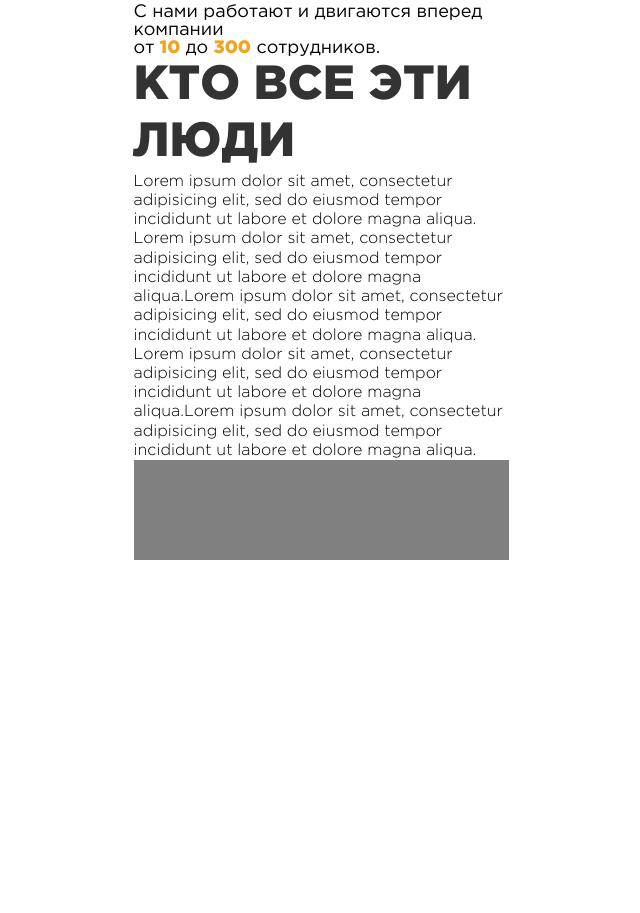
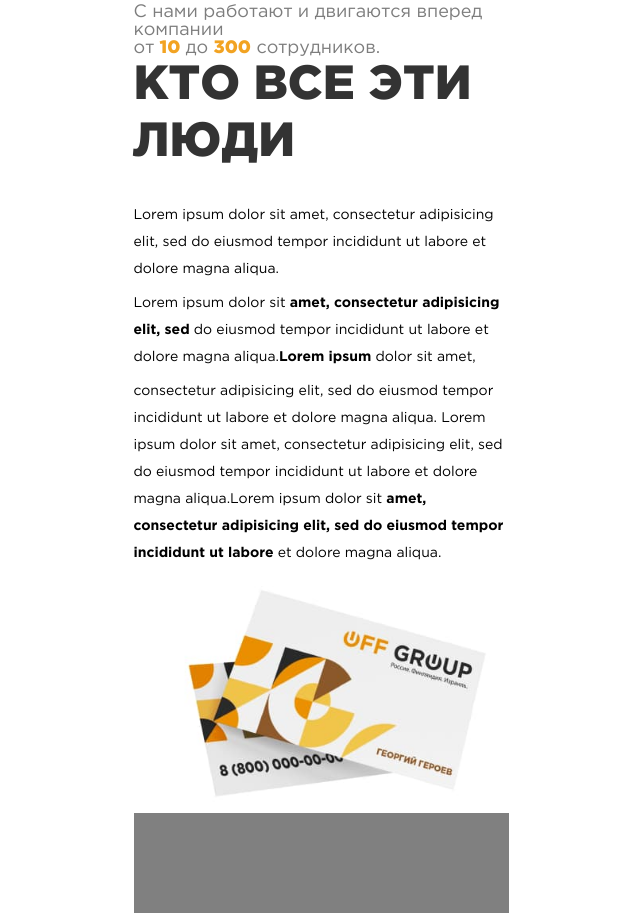
Before and after one commit to Artiss90/landing_bitrix, a website built with Parcel: page src/index.html in a window 1280 px wide. Shown: the part 684-1597 px from the top of the page, without its empty margins (319-959 px from the left). Before the commit the page ends 1244 px from the top, so only its background shows below. Built offline with nearby package versions, Linux system fonts and the light colour scheme.

Commit message:
people done

```diff
--- a/src/partials/people.html
+++ b/src/partials/people.html
@@ -2,12 +2,12 @@
     <div class="description-people"><h2 class="title-people">КТО ВСЕ ЭТИ ЛЮДИ
     </h2>
     <p class="text-people">Lorem ipsum dolor sit amet, consectetur adipisicing elit, sed do eiusmod tempor incididunt ut labore et dolore magna
-    aliqua.
-    Lorem ipsum dolor sit amet, consectetur adipisicing elit, sed do eiusmod tempor incididunt ut labore et dolore magna
-    aliqua.Lorem ipsum dolor sit amet,
-    consectetur adipisicing elit, sed do eiusmod tempor incididunt ut labore et dolore magna aliqua. Lorem ipsum dolor sit
+    aliqua.</p>
+    <p class="text-people">Lorem ipsum dolor sit <span class="accent">amet, consectetur adipisicing elit, sed</span> do eiusmod tempor incididunt ut labore et dolore magna
+    aliqua.<span class="accent">Lorem ipsum</span> dolor sit amet,</p>
+    <p class="text-people">consectetur adipisicing elit, sed do eiusmod tempor incididunt ut labore et dolore magna aliqua. Lorem ipsum dolor sit
     amet, consectetur adipisicing elit, sed do eiusmod tempor incididunt ut labore et dolore magna aliqua.Lorem ipsum dolor
-    sit amet, consectetur adipisicing elit, sed do eiusmod tempor incididunt ut labore et dolore magna aliqua.</p>
+    sit <span class="accent">amet, consectetur adipisicing elit, sed do eiusmod tempor incididunt ut labore</span> et dolore magna aliqua.</p>
 </div>
-    <!-- <img src="../images/image-cards.jpg" alt="cards" class="img-people"> -->
+    <img src="./images/image-cards.jpg" alt="cards" class="img-people">
 </section>
--- a/src/sass/components/_helping.scss
+++ b/src/sass/components/_helping.scss
@@ -12,7 +12,7 @@
     font-size: 48px;
     font-weight: 900;
     line-height: 58px;
-    // color: #333333;
+    color: #333333;
     & .text-accent {
       color: $accent;
     }
@@ -21,7 +21,7 @@
     font-size: 18px;
     font-weight: 400;
     line-height: 18px;
-    // color: #7d7d7d;
+    color: #7d7d7d;
     & .accent {
       color: $accent;
       font-size: 18px;
--- a/src/sass/components/_people.scss
+++ b/src/sass/components/_people.scss
@@ -5,12 +5,28 @@
   }
   & .description-people {
     & .title-people {
-      font-family: Gotham Pro;
-      font-style: normal;
+      margin-bottom: 30px;
       font-weight: 900;
       font-size: 48px;
       line-height: 120%; /* or 58px */
       color: #333333;
     }
+    & .text-people {
+      margin-bottom: 7px;
+      font-size: 14px;
+      font-weight: 400;
+      line-height: 27px;
+      &:last-child {
+        margin-bottom: 0;
+      }
+      & .accent {
+        font-weight: 700;
+      }
+    }
+  }
+  & .img-people {
+    @media screen and (min-width: $viewport-desktop) {
+      margin-left: 40px;
+    }
   }
 }
```
